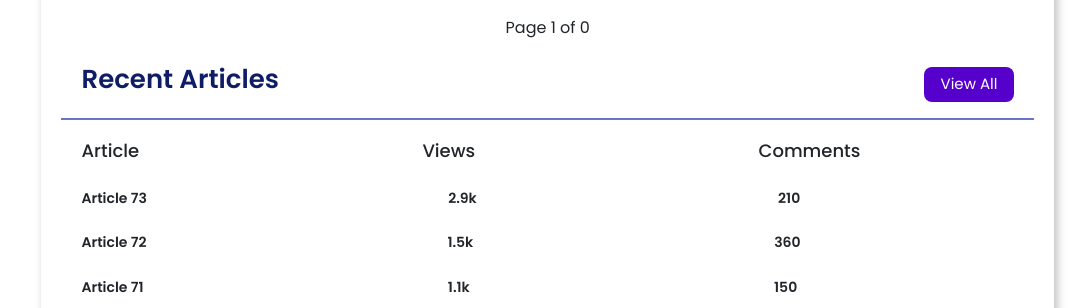
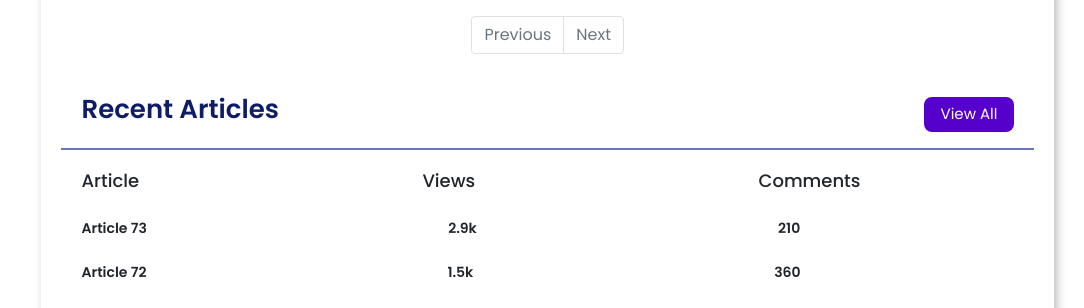
Before and after one commit to snehanaik111/azure_dashboard1, a Flask app: page /search in a window 1280 px wide. Shown: the part 1306-1614 px from the top of the page, without its empty margins (196-1280 px from the left). Run offline with Flask 3, Linux system fonts and the light colour scheme.

Commit message:
Update dashboard.html new change try1

```diff
--- a/templates/dashboard.html
+++ b/templates/dashboard.html
@@ -284,17 +284,33 @@
     </table>
       <!--Pages-->
        <!-- Pagination -->
-       <div class="pagination-container">
-        <div class="pagination">
+<div class="pagination-container">
+  <div class="pagination">
+    <nav aria-label="Page navigation">
+        <ul class="pagination">
             {% if pagination.has_prev %}
-            <a href="{{ url_for('search_sensor_data', query=request.args.get('query'), page=pagination.prev_num) }}"><button type="button">Previous</button></a>
+            <li class="page-item"><a class="page-link" href="{{ url_for('dashboard', page=pagination.prev_num, filter=filter_option, query=request.args.get('query')) }}">Previous</a></li>
+            {% else %}
+            <li class="page-item disabled"><span class="page-link">Previous</span></li>
             {% endif %}
-            Page {{ pagination.page }} of {{ pagination.pages }}
+            {% for page_num in pagination.iter_pages(left_edge=1, right_edge=1, left_current=2, right_current=2) %}
+            <li class="page-item {% if page_num == pagination.page %}active{% endif %}">
+                <a class="page-link" href="{{ url_for('dashboard', page=page_num, filter=filter_option, query=request.args.get('query')) }}">{{ page_num }}</a>
+            </li>
+            {% endfor %}
             {% if pagination.has_next %}
-            <a href="{{ url_for('search_sensor_data', query=request.args.get('query'), page=pagination.next_num) }}"><button type="button">Next</button></a>
+            <li class="page-item"><a class="page-link" href="{{ url_for('dashboard', page=pagination.next_num, filter=filter_option, query=request.args.get('query')) }}">Next</a></li>
+            {% else %}
+            <li class="page-item disabled"><span class="page-link">Next</span></li>
             {% endif %}
-        </div>
+        </ul>
+    </nav>
+</div>
+
     </div>
+
+
+
   </div>
 
 
```
